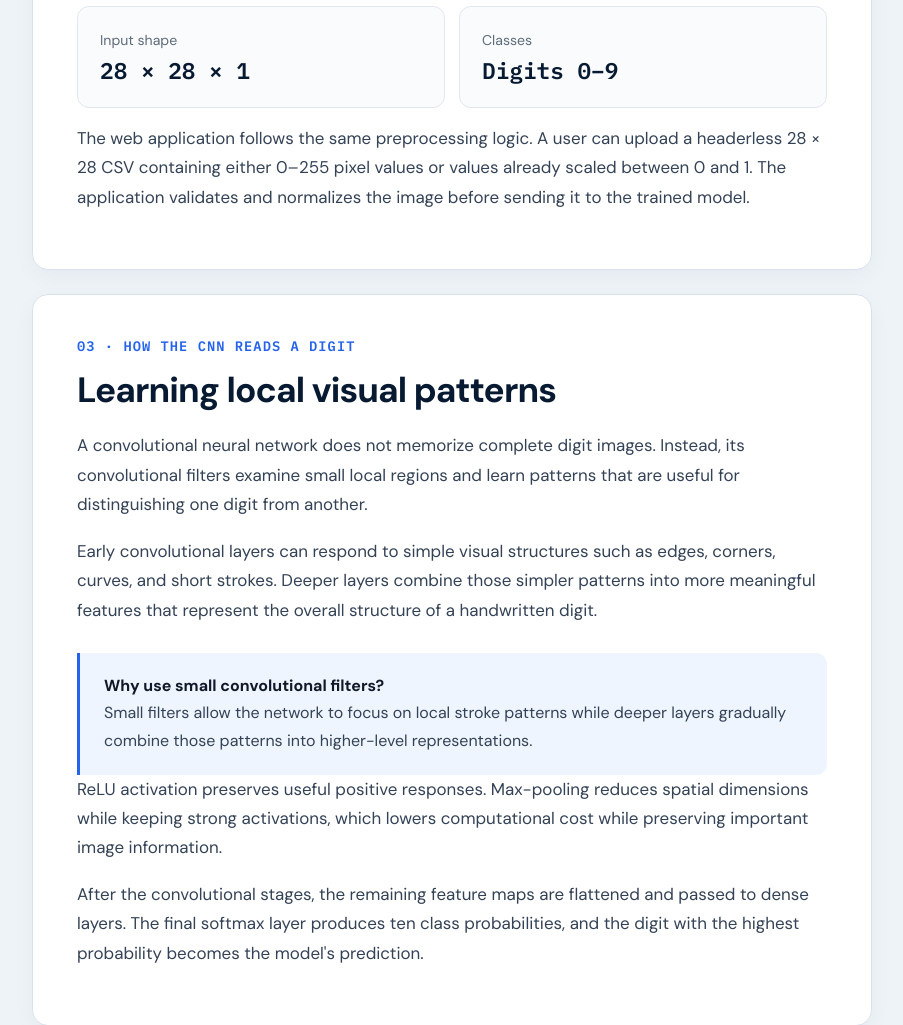
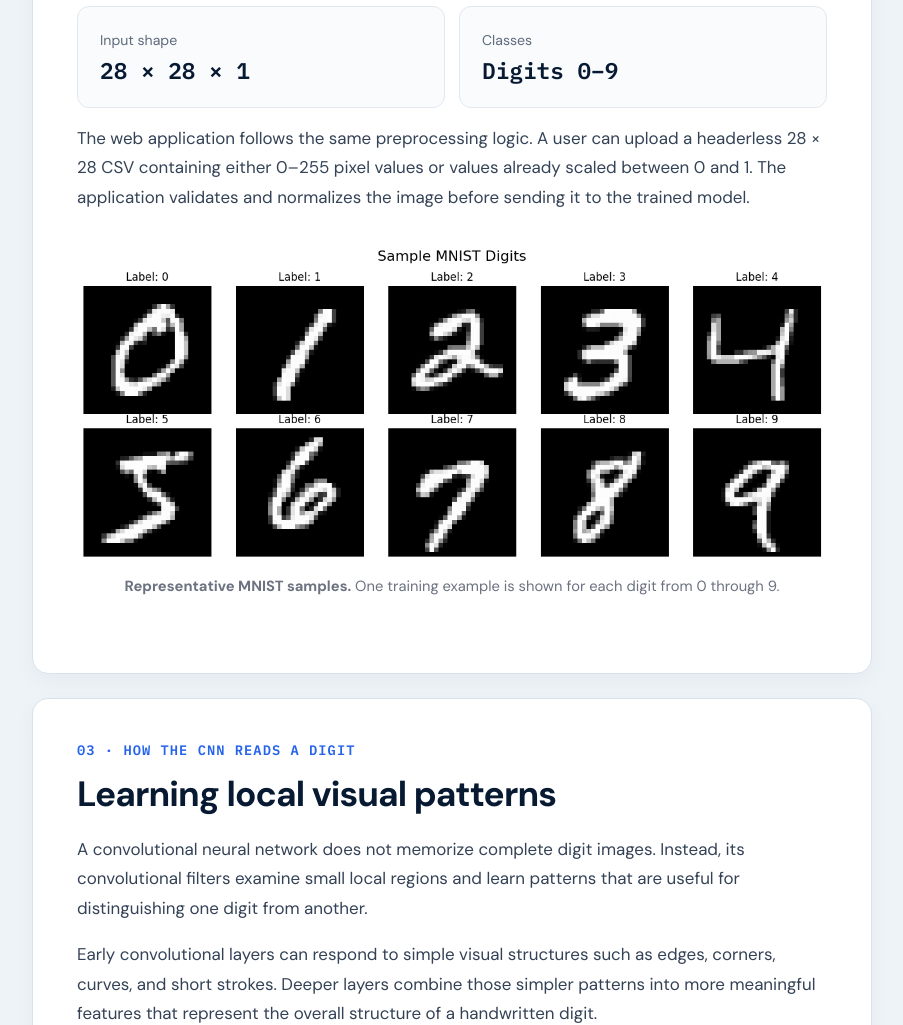
Before and after one commit to GraceHo1997/mnist-image-classification, a Django app: page /process/ in a window 1280 px wide. Shown: the part 1770-2795 px from the top of the page, without its empty margins (316-1219 px from the left). Run offline with Django 4.2, Linux system fonts and the light colour scheme; the visitor is signed in with stand-in values (Sample User, id 1).

Commit message:
Add MNIST model visuals to article

```diff
--- a/templates/classifier/article.html
+++ b/templates/classifier/article.html
@@ -1,4 +1,5 @@
 {% extends "base.html" %}
+{% load static %}
 
 {% block title %}Model process | MNIST Lab{% endblock %}
 
@@ -152,6 +153,17 @@
           or values already scaled between 0 and 1. The application validates
           and normalizes the image before sending it to the trained model.
         </p>
+        <figure style="margin: 2rem 0 2.25rem; text-align: center;">
+          <img
+            src="{% static 'classifier/images/mnist_sample_digits.png' %}"
+            alt="One representative MNIST training image for each digit from 0 through 9"
+            style="display:block; width:100%; max-width:960px; height:auto; margin:0 auto; border-radius:14px;"
+          >
+          <figcaption style="margin-top:0.75rem; color:#6b7280; font-size:0.92rem; line-height:1.5;">
+            <strong>Representative MNIST samples.</strong> One training example is shown for each digit from 0 through 9.
+          </figcaption>
+        </figure>
+
 
       </section>
 
@@ -367,6 +379,17 @@
           The test set therefore remained an independent measure of final
           generalization.
         </p>
+        <figure style="margin: 2rem 0 2.25rem; text-align: center;">
+          <img
+            src="{% static 'classifier/images/model_v2_training_curves_zoomed.png' %}"
+            alt="Model 2 training and validation accuracy and loss from epochs 2 through 20"
+            style="display:block; width:100%; max-width:960px; height:auto; margin:0 auto; border-radius:14px;"
+          >
+          <figcaption style="margin-top:0.75rem; color:#6b7280; font-size:0.92rem; line-height:1.5;">
+            <strong>Model 2 training history.</strong> The zoomed curves show the later-stage training behavior and the recorded best validation epoch at epoch 18.
+          </figcaption>
+        </figure>
+
 
       </section>
 
@@ -496,6 +519,17 @@
           <code>model.evaluate()</code>, confirming that the prediction outputs
           were processed consistently.
         </p>
+        <figure style="margin: 2rem 0 2.25rem; text-align: center;">
+          <img
+            src="{% static 'classifier/images/correctly_classified_examples.png' %}"
+            alt="High-confidence correctly classified MNIST test images for digits 0 through 9"
+            style="display:block; width:100%; max-width:960px; height:auto; margin:0 auto; border-radius:14px;"
+          >
+          <figcaption style="margin-top:0.75rem; color:#6b7280; font-size:0.92rem; line-height:1.5;">
+            <strong>Correct high-confidence predictions.</strong> One representative test image is shown for each digit from 0 through 9.
+          </figcaption>
+        </figure>
+
 
       </section>
 
@@ -512,6 +546,28 @@
           Rather than being completely random, many of the remaining errors were
           concentrated around digits with similar stroke geometry.
         </p>
+        <figure style="margin: 2rem 0 2.25rem; text-align: center;">
+          <img
+            src="{% static 'classifier/images/final_model_confusion_matrix.png' %}"
+            alt="Confusion matrix for the final Model 2 on the MNIST test set"
+            style="display:block; width:100%; max-width:960px; height:auto; margin:0 auto; border-radius:14px;"
+          >
+          <figcaption style="margin-top:0.75rem; color:#6b7280; font-size:0.92rem; line-height:1.5;">
+            <strong>Final-model confusion matrix.</strong> Most predictions lie on the diagonal, consistent with the 99.57% test accuracy; the off-diagonal entries identify the remaining confusion patterns.
+          </figcaption>
+        </figure>
+
+        <figure style="margin: 2rem 0 2.25rem; text-align: center;">
+          <img
+            src="{% static 'classifier/images/misclassified_examples.png' %}"
+            alt="Representative MNIST test images misclassified by the final Model 2"
+            style="display:block; width:100%; max-width:960px; height:auto; margin:0 auto; border-radius:14px;"
+          >
+          <figcaption style="margin-top:0.75rem; color:#6b7280; font-size:0.92rem; line-height:1.5;">
+            <strong>Representative misclassifications.</strong> Each panel shows the true digit, the model's predicted digit, and its confidence in the incorrect prediction.
+          </figcaption>
+        </figure>
+
 
         <div class="table-wrap">
 
```
Also changed, not shown: classifier/static/classifier/images/correctly_classified_examples.png (added), classifier/static/classifier/images/final_model_confusion_matrix.png (added), classifier/static/classifier/images/misclassified_examples.png (added), classifier/static/classifier/images/mnist_sample_digits.png (added), classifier/static/classifier/images/model_v1_training_curves.png (added), classifier/static/classifier/images/model_v2_training_curves.png (added), classifier/static/classifier/images/model_v2_training_curves_zoomed.png (added), classifier/static/classifier/images/model_v3_training_curves.png (added).
